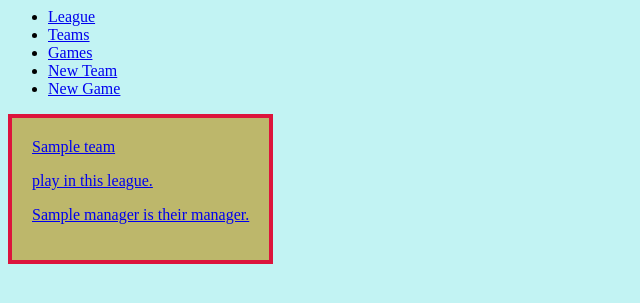
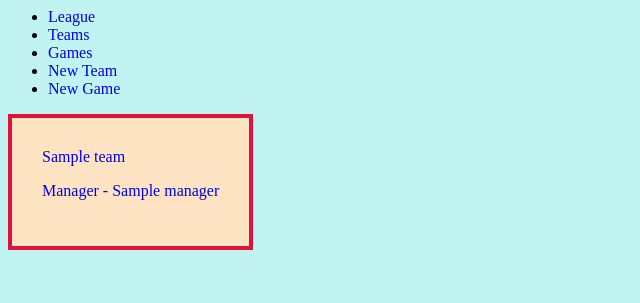
Before and after one commit to defibuildereth/w5_sports_league_project, a Flask app: page /teams in a window 1280 px wide. Shown: the top 303 px of the page, without its empty margins (0-640 px from the left). Run offline with Flask 2, Linux system fonts and the light colour scheme; a database or web service that is not in the repository returns one stand-in record (values such as "Sample title"); some libraries are stand-ins or nearby versions.

Commit message:
teams page done

```diff
--- a/static/style.css
+++ b/static/style.css
@@ -1,3 +1,7 @@
+a {
+    text-decoration: none;
+}
+
 body {
     background-color: rgba(157, 237, 237, 0.618);
 }
@@ -22,7 +26,7 @@ th {
 }
 
 #teams-index > a {
-    background-color: darkkhaki;
+    background-color: bisque;
     border: 4px solid crimson;
-    padding: 20px
+    padding: 30px
 }
--- a/templates/teams/index.html
+++ b/templates/teams/index.html
@@ -8,8 +8,7 @@
 
 <a href="/teams/{{team.id}}">{{team.name}}
     <section>
-        <p> play in this league. </p>
-        <p>{{team.manager}} is their manager.</p>
+        <p>Manager - {{team.manager}}</p>
     </section>
 </a>
 {% endfor %}
```
